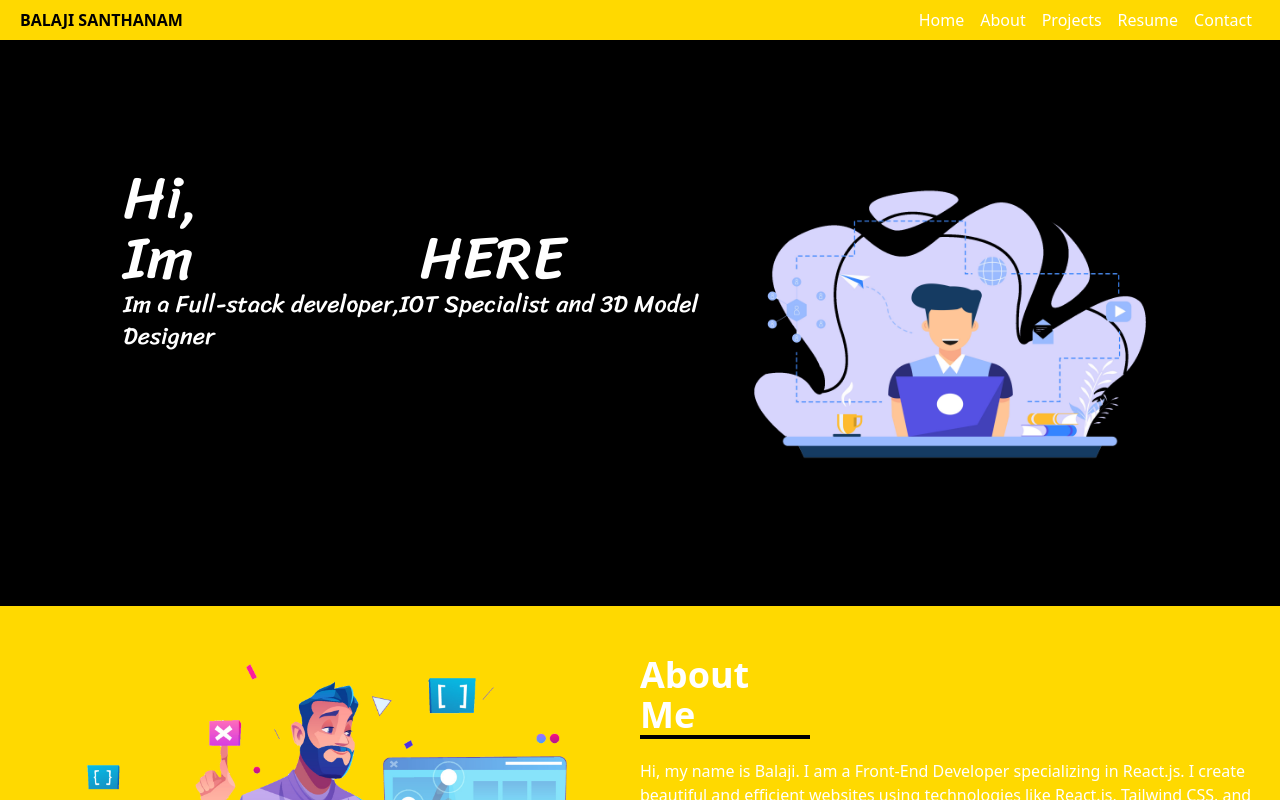
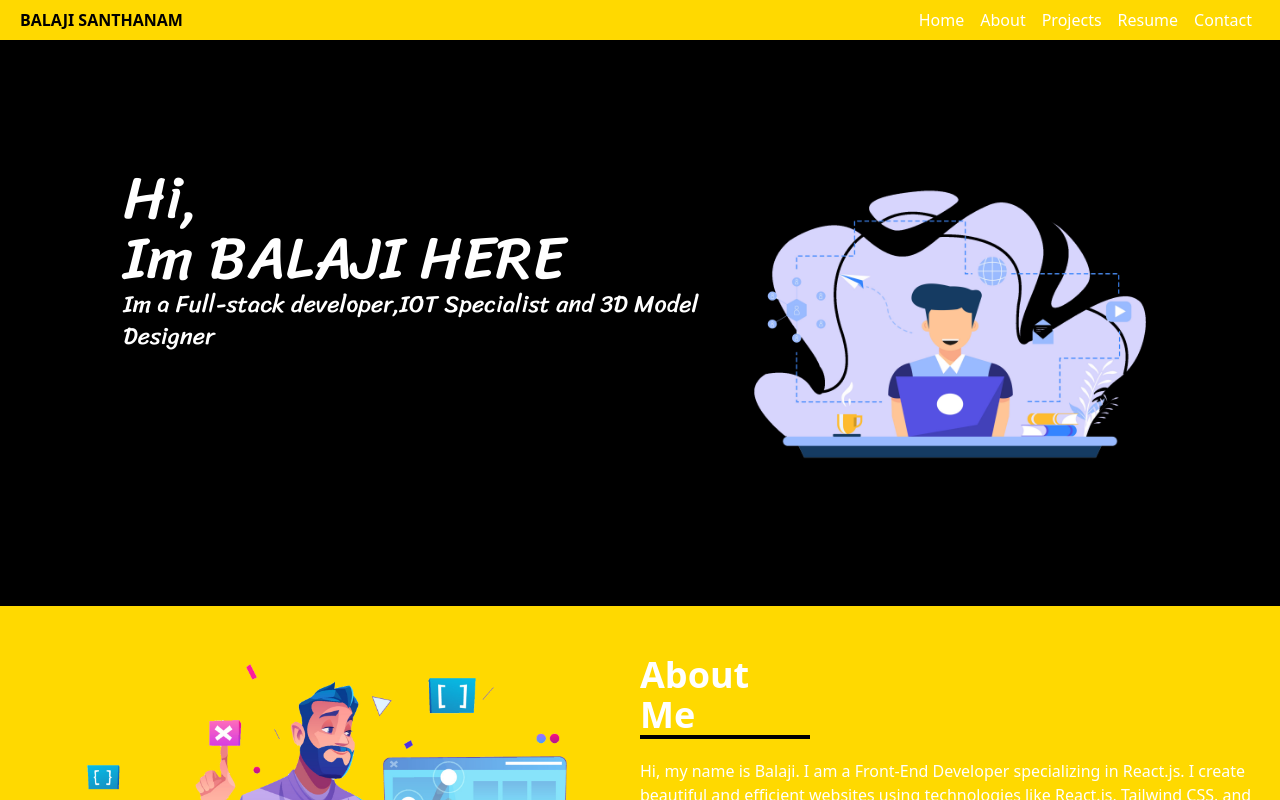
Before and after one commit to Bala-code-24/balaji_portfolio, a React (Create React App) app: page / in a window 1280 px wide. Shown: the top 800 px of the page. Built offline with nearby package versions, Linux system fonts and the light colour scheme.

Commit message:
Update Hero.js

```diff
--- a/src/components/Hero.js
+++ b/src/components/Hero.js
@@ -14,7 +14,7 @@ export default function Hero() {
 
     return <section className='flex flex-col md:flex-row px-5 py-32 bg-primary justify-center'>
        <div className='md:w-1/2 flex flex-col'>
-            <h1 className=' text-white text-6xl font-hero-font'>Hi, <br/> Im <span className='text-black'>BALAJI</span> HERE
+            <h1 className=' text-white text-6xl font-hero-font'>Hi, <br/> Im <span className='text-white'>BALAJI</span> HERE
                 <p className='text-2xl'>{config.subtitle}</p>
             </h1>
             <div className='flex py-10'>
```
